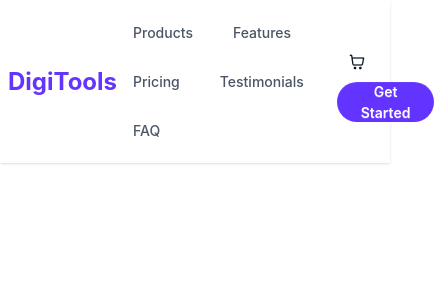
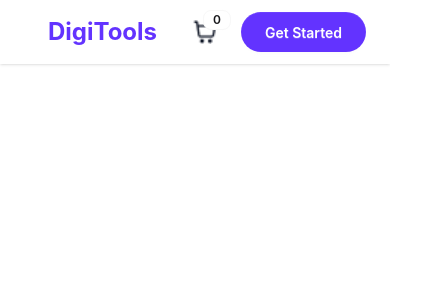
Before and after one commit to Omi-Das/dev-tool, a React (Vite) app: page / in a window 390 px wide. Shown: the top 300 px of the page, 434 px wide, since content can reach past the window. Built offline with nearby package versions, Linux system fonts and the light colour scheme.

Commit message:
Navbar Almost Complete

```diff
--- a/src/Navbar.jsx
+++ b/src/Navbar.jsx
@@ -7,48 +7,48 @@ const Navbar = () => {
     //         Omi Das is a student
     //     </div>
     //   </div>
-  <div className="navbar bg-base-100 p-2 md:p-2 h-10px shadow-sm mx-auto">
+  <div className="navbar bg-base-100 h-10px shadow-sm mx-auto flex justify-between items-center pl-6 pr-6">
   {/* Left Side: Brand Name */}
-  <div className="flex-1">
+  <div className="pl-6">
     <a className="text-2xl font-bold text-[#6333FF] cursor-pointer">DigiTools</a>
   </div>
 
   {/* Middle: Navigation Links (Hidden on small screens) */}
-  <div className="">
-    <ul className="menu menu-horizontal px-1 gap-4 font-medium text-gray-600">
-      <li><a className="hover:text-[#6333FF]">Products</a></li>
-      <li><a className="hover:text-[#6333FF]">Features</a></li>
-      <li><a className="hover:text-[#6333FF]">Pricing</a></li>
-      <li><a className="hover:text-[#6333FF]">Testimonials</a></li>
-      <li><a className="hover:text-[#6333FF]">FAQ</a></li>
+  <div className="flex justify-between items-center hidden lg:block">
+    <ul className="menu menu-horizontal px-1 gap-4 font-medium text-gray-600 pl-90">
+      <li><a href='/' className="hover:text-[#6333FF]">Products</a></li>
+      <li><a href='/' className="hover:text-[#6333FF]">Features</a></li>
+      <li><a href='/' className="hover:text-[#6333FF]">Pricing</a></li>
+      <li><a href='/' className="hover:text-[#6333FF]">Testimonials</a></li>
+      <li><a href='/'className="hover:text-[#6333FF]">FAQ</a></li>
     </ul>
   </div>
 
   {/* Right Side: Cart, Login & CTA */}
-  <div className='grid grid-cols-1'>
-    <div className="flex-none gap-4 items-center ml-4">
-    {/* Shopping Cart Icon */}
+  <div className="flex items-center justify-end gap-4 ml-auto">
+  {/* shooping cart icon*/}
   <div className="dropdown dropdown-end">
     <div tabIndex={0} role="button" className="btn btn-ghost btn-circle">
       <div className="indicator">
-         <img src={shoppingCart} alt="shoppingCart" />
+    {/* shopping cart image jate chutu boro na hoi soman rakhlam
+     */}
+        <img src={shoppingCart} alt="shoppingCart" className="w-6 h-6" />
+           <span class="badge badge-sm indicator-item">0</span>
       </div>
     </div>
   </div>
 
-    {/* Login Link */}
-   <div>
-     <a className="hidden sm:block font-medium text-gray-700 hover:text-black cursor-pointer">Login</a>
-   </div>
+  {/* login link*/}
+  <a className="hidden sm:block font-medium text-gray-700 hover:text-black cursor-pointer">
+    Login
+  </a>
 
-    {/* Get Started Button */}
-   <div>
-     <button className="btn bg-[#6333FF] hover:bg-[#4f28cc] text-white border-none rounded-full px-6">
+  {/* get started button */}
+  <button className="btn bg-[#6333FF] hover:bg-[#4f28cc] text-white border-none rounded-full px-6 min-h-0 h-10">
     Get Started
   </button>
 </div>
-  </div>
-  </div>
+
 </div>
 
 
```
Lines whose indentation alone changed are shown as unchanged.
